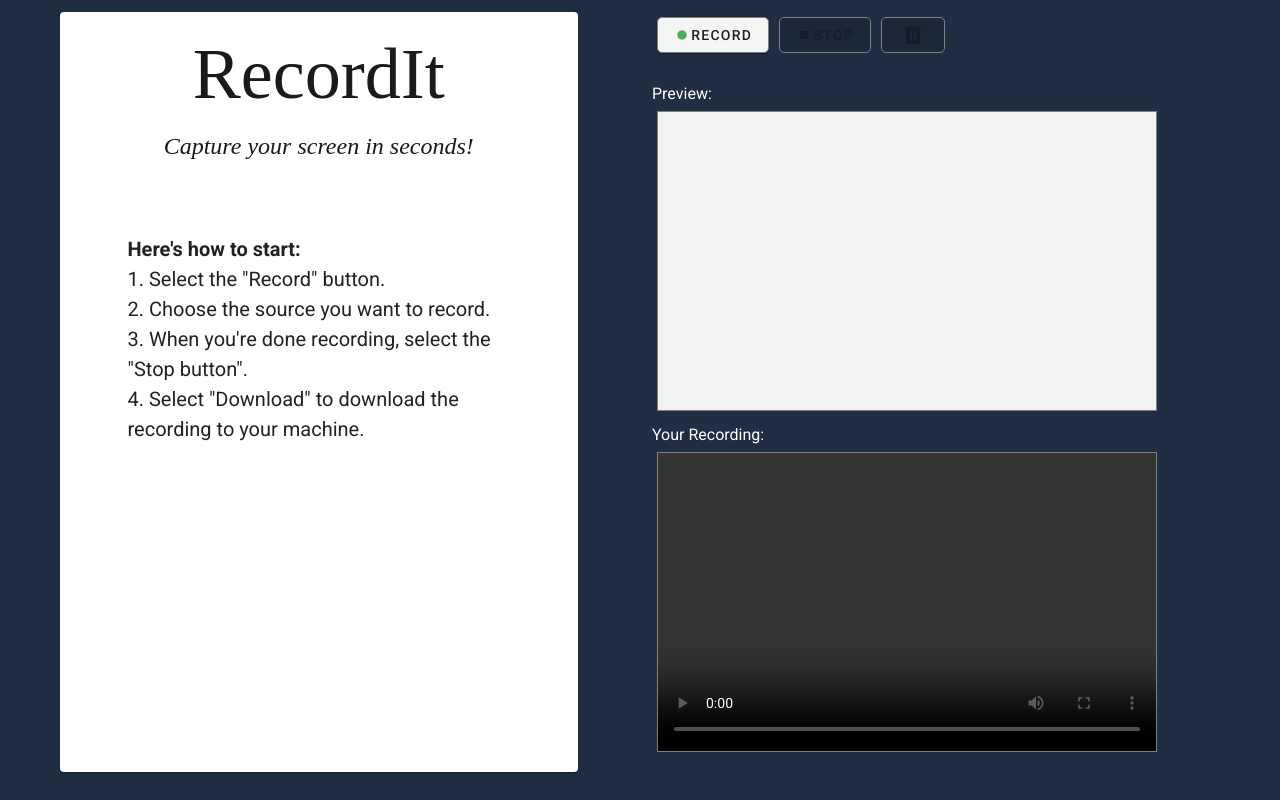
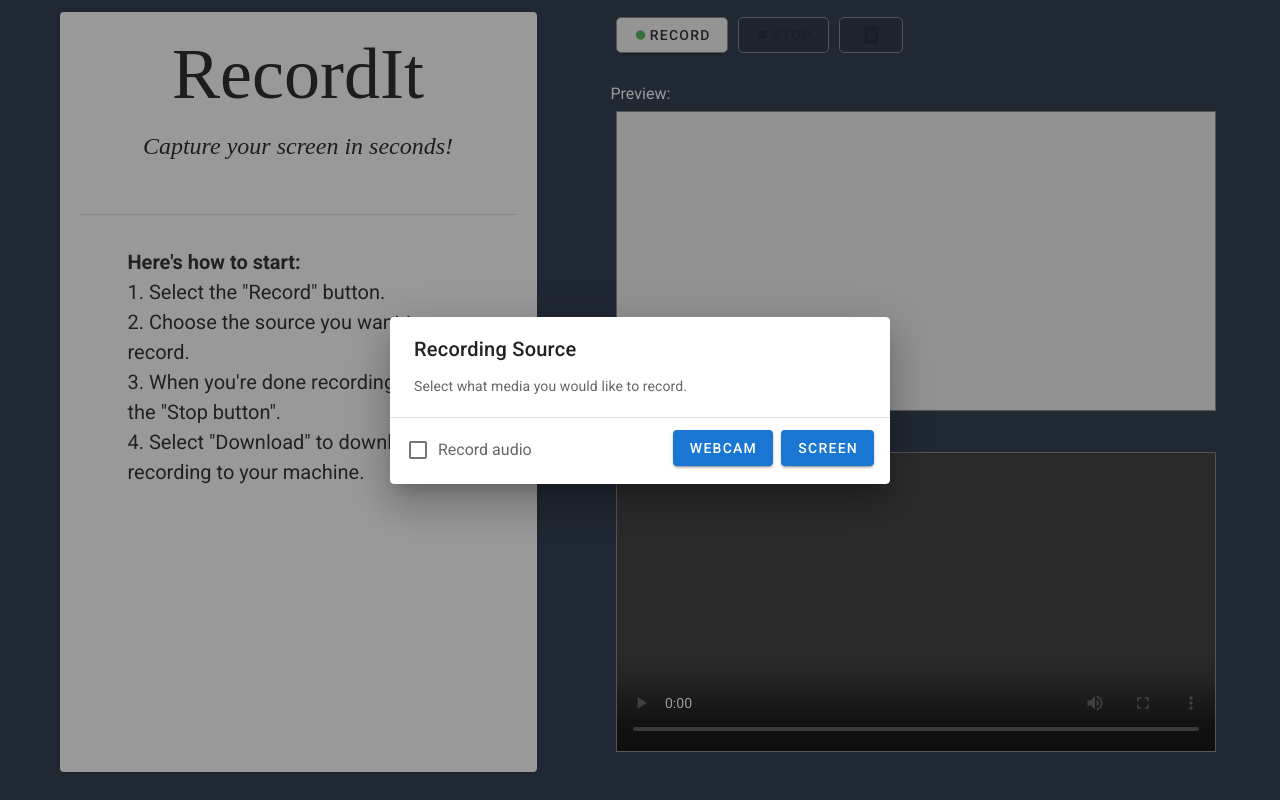
Before and after one commit to ZoologyJS/recordit, a Vue app: page / in a window 1280 px wide. Both pictures are taken after a click on the button "RECORD". Built offline with nearby package versions, Linux system fonts and the light colour scheme; a web font is replaced by a local one.

Commit message:
added webcam/screen recording option. Also included choice of recording audio for both

```diff
--- a/src/components/RecordingWidgets.vue
+++ b/src/components/RecordingWidgets.vue
@@ -1,23 +1,66 @@
 <template>
     <div class="main">
         <div class="button-container">
+            <v-dialog
+            v-model="dialog"
+            width="500"
+            >
+                <template v-slot:activator="{ on, attrs }">
                     <v-btn
                     class="capture-btn"
-                ref="capture-btn"
                     :disabled="disableStopped"
-                @click="captureHandler">
+                    v-bind="attrs"
+                    v-on="on"
+                    >
                     <v-icon small color="green">mdi-record</v-icon> Record
                     </v-btn>
+                </template>
+
+                <v-card>
+                    <v-card-title>
+                    Recording Source
+                    </v-card-title>
+
+                    <v-card-text>
+                    Select what media you would like to record.
+                    </v-card-text>
+
+                    <v-divider></v-divider>
+
+                    <!-- <v-card-actions> -->
+                    <v-spacer></v-spacer>
+                    <div class="d-flex">
+                        <v-checkbox
+                            v-model="soundCheck"
+                            class="mr-auto ml-4"
+                            label="Record audio"
+                        ></v-checkbox>
+                        <v-btn
+                            class="mt-3 mr-2"
+                            color="primary"
+                            @click="dialog = false; captureHandler('webcam')"
+                        >
+                            Webcam
+                        </v-btn>
+                        <v-btn
+                            class="mt-3 mr-4"
+                            color="primary"
+                            @click="dialog = false; captureHandler('screen')"
+                        >
+                            Screen
+                        </v-btn>
+                    </div>
+                    <!-- </v-card-actions> -->
+                </v-card>
+            </v-dialog>
             <v-btn
                 class="stop-btn"
-                ref="stop-btn"
                 :disabled="disableRecording"
                 @click="stopHandler">
                 <v-icon small color="red">mdi-stop</v-icon> Stop
             </v-btn>
             <v-btn
                 class="trash-btn"
-                ref="trash-btn"
                 :disabled="disableTrash"
                 @click="trashHandler">
                 <v-icon medium color="grey">mdi-trash-can</v-icon>
@@ -50,27 +93,31 @@
 export default {
     name: "RecordingWidgets",
     data: () => ({
-        // Configurations for capturing screen media
-        mediaConfig: {
-            video: {
-                cursor: "always"
-            },
-            audio: false
-        },
+        dialog: false,
         disableRecording: true,
         disableStopped: false,
-         disableTrash: true
+        disableTrash: true,
+        soundCheck: false
     }),
     methods: {
         // Captures the user interactions of the browser, sends those frames to our
         // startRecording handler, which then returns values that are converted to a Blob,
         // given a unique URL, and finally is downloadable via the download button
-        captureHandler() {
+        captureHandler(source) {
             const previewSource = this.$refs.preview;
             const downloadButton = this.$refs.downloadButton;
+            const configz = {
+                video: {
+                    cursor: "always"
+                },
+                audio: this.soundCheck
+            }
+            console.log
+            const mediaSource = source == "screen"
+                ? navigator.mediaDevices.getDisplayMedia(configz)
+                : navigator.mediaDevices.getUserMedia(configz);
 
-            navigator.mediaDevices.getDisplayMedia(this.mediaConfig)
-            .then(stream => {
+            mediaSource.then(stream => {
                 previewSource.srcObject = stream;
                 downloadButton.href = stream;
                 previewSource.captureStream = previewSource.captureStream || previewSource.mozCaptureStream;
@@ -136,7 +183,7 @@ export default {
 <style scoped>
     @import url('https://fonts.googleapis.com/css2?family=Alice&display=swap');
 
-    button, a {
+    .stop-btn, .capture-btn, .trash-btn, a {
         border: 1px solid grey;
         border-radius: 5px;
         padding: 5px 15px;
@@ -152,7 +199,7 @@ export default {
         border: 1px solid grey;
         margin: 5px;
         height: 300px;
-        width: 500px;
+        width: 600px;
         background-color: #f2f2f2;
     }
 
--- a/src/components/TitleCard.vue
+++ b/src/components/TitleCard.vue
@@ -6,6 +6,8 @@
                 <br>
                 <span class="under-title"><i>Capture your screen in seconds!</i></span>
             </v-row>
+            <v-divider />
+            <br>
             <v-row align="center" justify="center" style="padding: 20px;">
                 <div class="another-cont">
                     <p class="directions">
```
Lines whose indentation alone changed are shown as unchanged.
